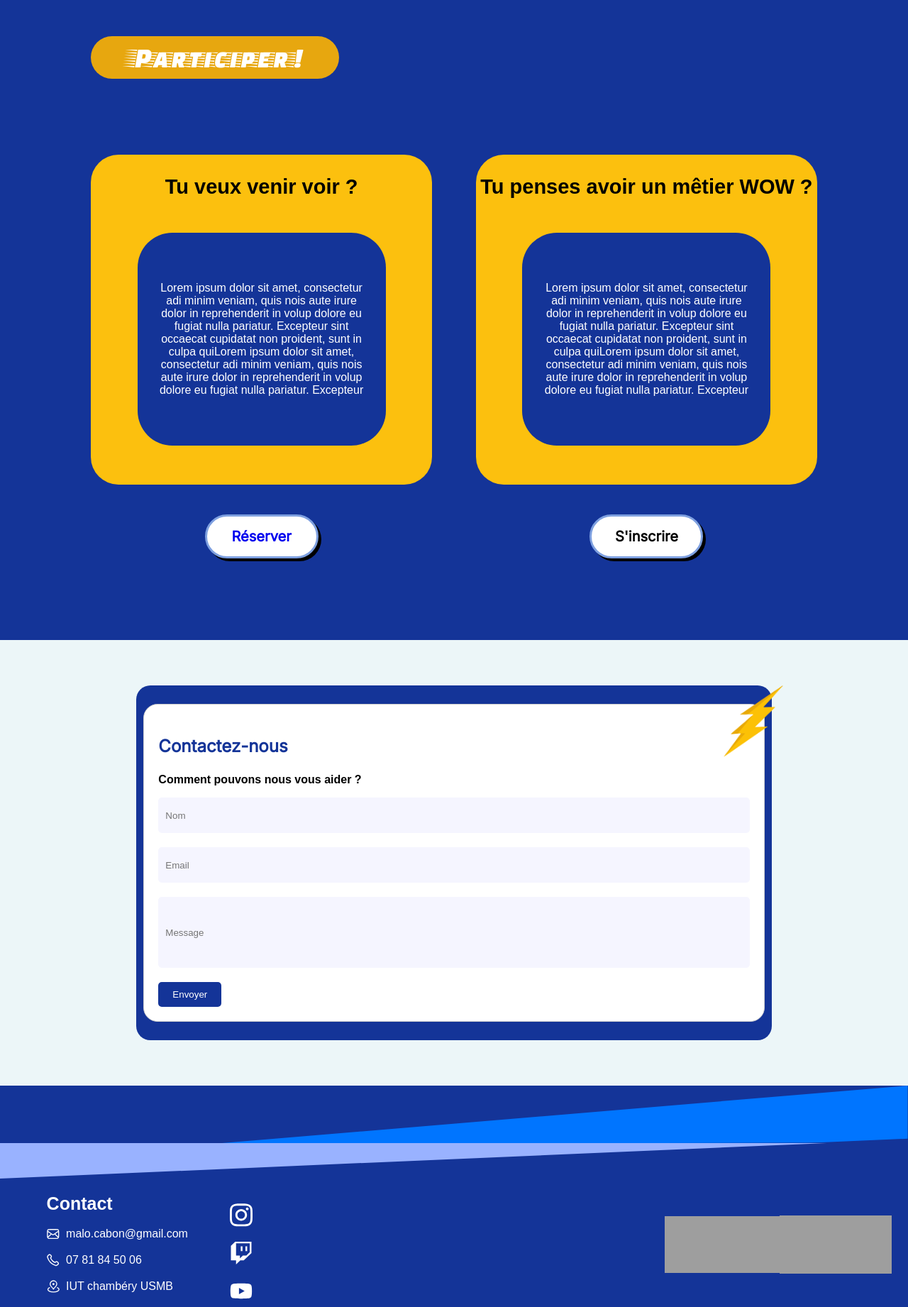
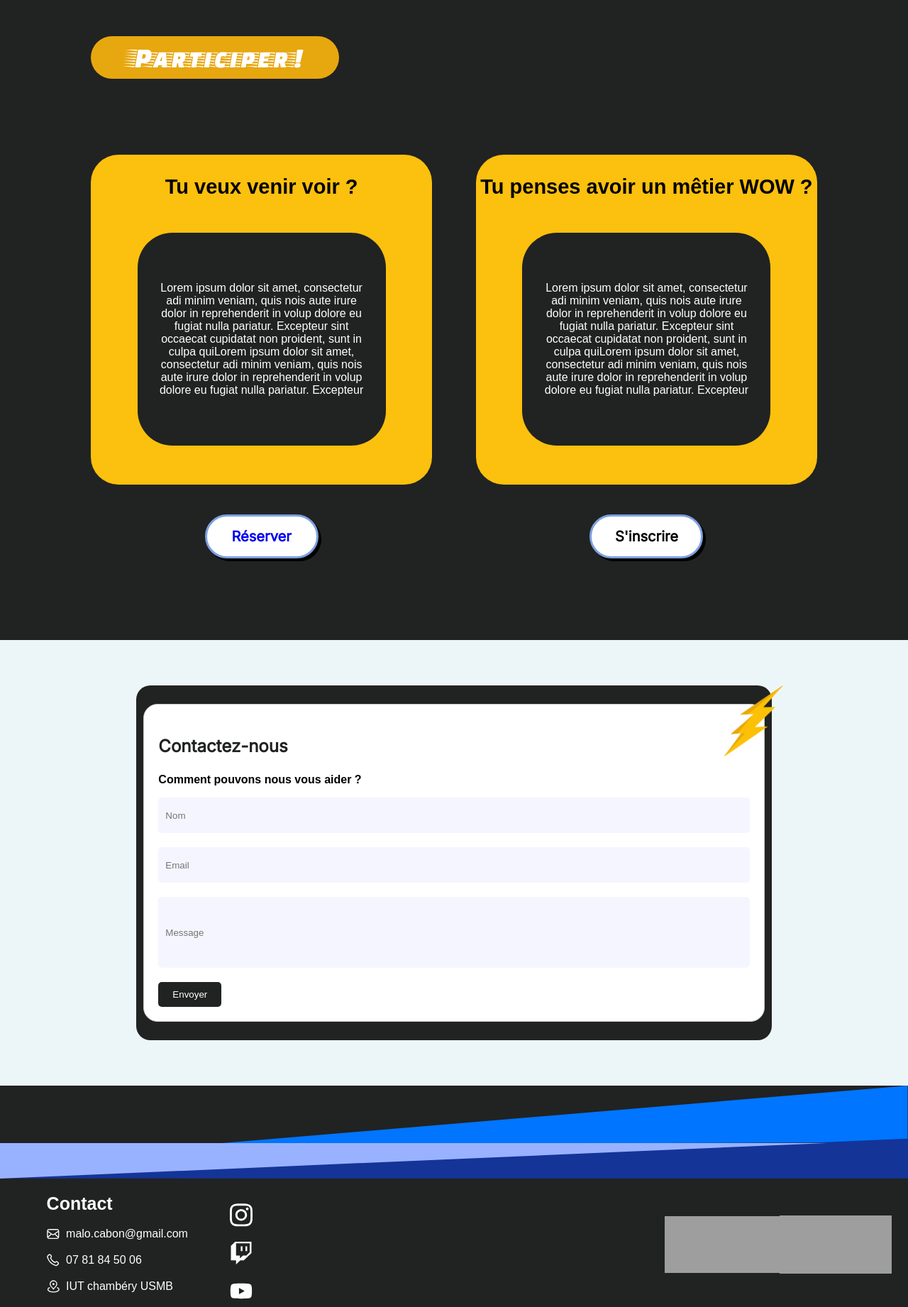
Before and after one commit to Rajkasphone/SAE303, a PHP site: page / in a window 1280 px wide. Shown: the part 3678-5520 px from the top of the page at 71% size. Run offline with PHP 8.4, Linux system fonts and the light colour scheme; some web fonts are replaced; grey boxes are pictures that could not be loaded.

Commit message:
COUL GLOBALE

```diff
--- a/index.php
+++ b/index.php
@@ -14,6 +14,7 @@
 
 </head>
 <body>
+
 
 
 
--- a/styles.css
+++ b/styles.css
@@ -12,7 +12,7 @@ body {
 
 
 .acceuil {
-    background-color: #143498;
+    background-color: #212222;
     height: 952px;
     width: 100%;
     display: flex;
@@ -20,7 +20,8 @@ body {
     background-image: url('image/workshow.png');
     background-size: cover;
     background-position: center;
-    box-shadow: 0px 0px 30px 10px rgba(0, 0, 0, 0.5);
+
+
 
 
 
@@ -39,6 +40,7 @@ header {
     justify-content: flex-start;
     position:fixed;
     z-index: 9999;
+    box-shadow: 0px 20px 60px 0px rgba(0, 0, 0, 0.5);
 }
 
 
@@ -135,6 +137,7 @@ h1 {
     background-color: #ECF6F8;
     background-size: cover;
     align-items: center;
+    z-index: 1;
 }
 
 .quoidiv{
@@ -171,8 +174,8 @@ h1 {
     margin: 100px auto;
     border-radius: 39px;
     display: flex;
-    flex-direction: column; /* Stack child elements vertically */
-    align-items: center; /* Center child elements horizontally */
+    flex-direction: column;
+    align-items: center;
 
 }
 
@@ -180,7 +183,7 @@ h1 {
 .inner-rectangle {
     width: 500px;
     height: 300px;
-    background-color:#143498;
+    background-color:#212222;
     border-radius: 39px;
     margin-top: 7%;
 
@@ -334,7 +337,7 @@ h1 {
     height: 100%;
     padding: 20px;
     box-sizing: border-box;
-    background-color: #7EA0E0;
+    background-color: #212222;
     transform: rotateX(-90deg);
     transform-origin: bottom;
     transition: all 0.6s cubic-bezier(0.175, 0.885, 0.32, 1.275);
@@ -393,7 +396,7 @@ h1 {
     height: 521px;
     left: 0px;
     top: 0px;
-    background: #143498;
+    background: #212222;
     border-radius: 50px;
     justify-content: center;
 }
@@ -449,7 +452,7 @@ h1 {
     left: 0px;
     top: 0px;
     position: absolute;
-    background: #143498;
+    background: #212222;
     border-radius: 50px;
   }
 
@@ -491,7 +494,7 @@ h1 {
 .participer{
     height: 903px;
     width: 100%;
-    background-color: #143498;
+    background-color: #212222;
 }
 
 
@@ -544,7 +547,7 @@ h3.titrevenir{
 
 
 .venirtxt{
-    background: #143498;
+    background: #212222;
     height: 300px;
     width: 350px;
     border-radius: 49px;
@@ -621,7 +624,7 @@ h3.titrevenir{
   .cont-form {
     width: 70%;
     height: 500px;
-    background-color: #143498;
+    background-color: #212222;
     display: flex;
     align-items: center;
     justify-content: center;
@@ -637,7 +640,7 @@ h3.titrevenir{
   }
 
   h3.contactez {
-    color: #143498;
+    color: #212222;
     font-family: Inter;
     font-size: 24px;
     font-style: normal;
@@ -671,7 +674,7 @@ h3.titrevenir{
   }
 
   input[type="submit"] {
-    background-color: #143498;
+    background-color: #212222;
     color: white;
     padding: 10px 20px;
     border: none;
@@ -714,7 +717,7 @@ h3.titrevenir{
     margin-top: 5%;
     margin-bottom: 0%;
     padding: 0;
-    background-color: #143498;
+    background-color: #212222;
 
 }
 
@@ -724,7 +727,7 @@ h3.titrevenir{
 }
 
 .footer {
-    background-color: #143498;
+    background-color: #212222;
     color: #ccc;
     display: flex;
     margin: 0;
```
